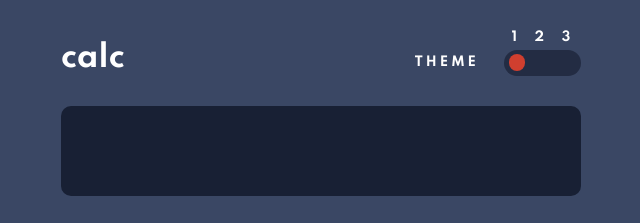
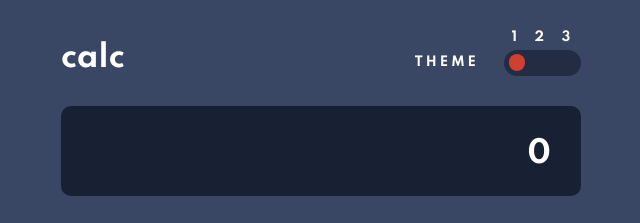
Before and after one commit to limjenli/calculator-app-main, a plain HTML site: page index.html in a window 1280 px wide. Shown: the top 223 px of the page, 319-959 px from the left. Drawn offline with Linux system fonts and the light colour scheme; the site is published under a folder, as on GitHub Pages, so addresses that start at the root find nothing.

Commit message:
Update index.html

```diff
--- a/index.html
+++ b/index.html
@@ -71,5 +71,5 @@
 			>. Coded by <a href="#">Jen</a>.
 		</div>
 	</body>
-	<script type="text/javascript" src="/calculator.js"></script>
+	<script type="text/javascript" src="calculator.js"></script>
 </html>
```
